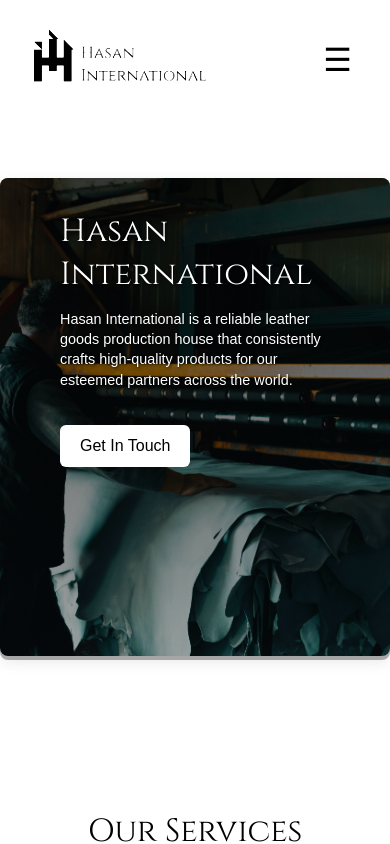
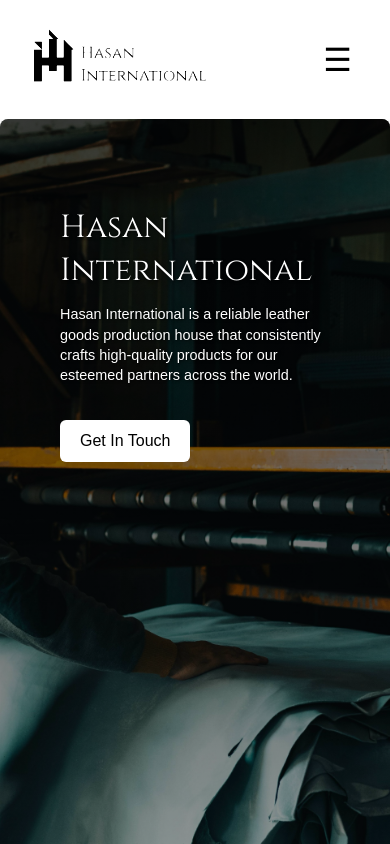
Before and after one commit to mohdimran4449/Hasan-International, a React (Create React App) app: page /#/ in a window 390 px wide. Shown: the top 844 px of the page. Built offline with nearby package versions, Linux system fonts and the light colour scheme.

Commit message:
Fix hero image to cover full screen while maintaining iOS stability

```diff
--- a/src/App.css
+++ b/src/App.css
@@ -1121,13 +1121,16 @@
 /* Mobile-specific adjustments */
 @media (max-width: 768px) {
   .hero {
-    height: 100%; /* Use 100% instead of 100vh */
-    min-height: 600px; /* Set a minimum height */
+    height: 100vh; /* Use viewport height */
+    min-height: 100vh; /* Ensure minimum height is also viewport height */
     padding: 0; /* Remove padding to allow full screen image */
     overflow: hidden; /* Prevent scrolling */
     position: relative; /* For absolute positioning of children */
     -webkit-transform: translateZ(0); /* Fix for iOS */
     transform: translateZ(0); /* Standard property for compatibility */
+    -webkit-overflow-scrolling: touch; /* Smooth scrolling on iOS */
+    -webkit-backface-visibility: hidden; /* Additional iOS fix */
+    backface-visibility: hidden;
   }
 
   .hero-container {
@@ -1150,8 +1153,7 @@
     width: 100%;
     margin-right: 0;
     position: relative;
-    height: 100%;
-    max-height: 100%;
+    height: 100vh;
     -webkit-transform: translateZ(0);
     transform: translateZ(0);
   }
@@ -1172,6 +1174,10 @@
     width: 100%;
     border-radius: 8px;
     object-fit: cover;
+    object-position: center;
+    position: absolute;
+    top: 0;
+    left: 0;
   }
 
   .hero-content {
```
Also changed, not shown: 6 other files (tests, documents, lock files or other folders).
